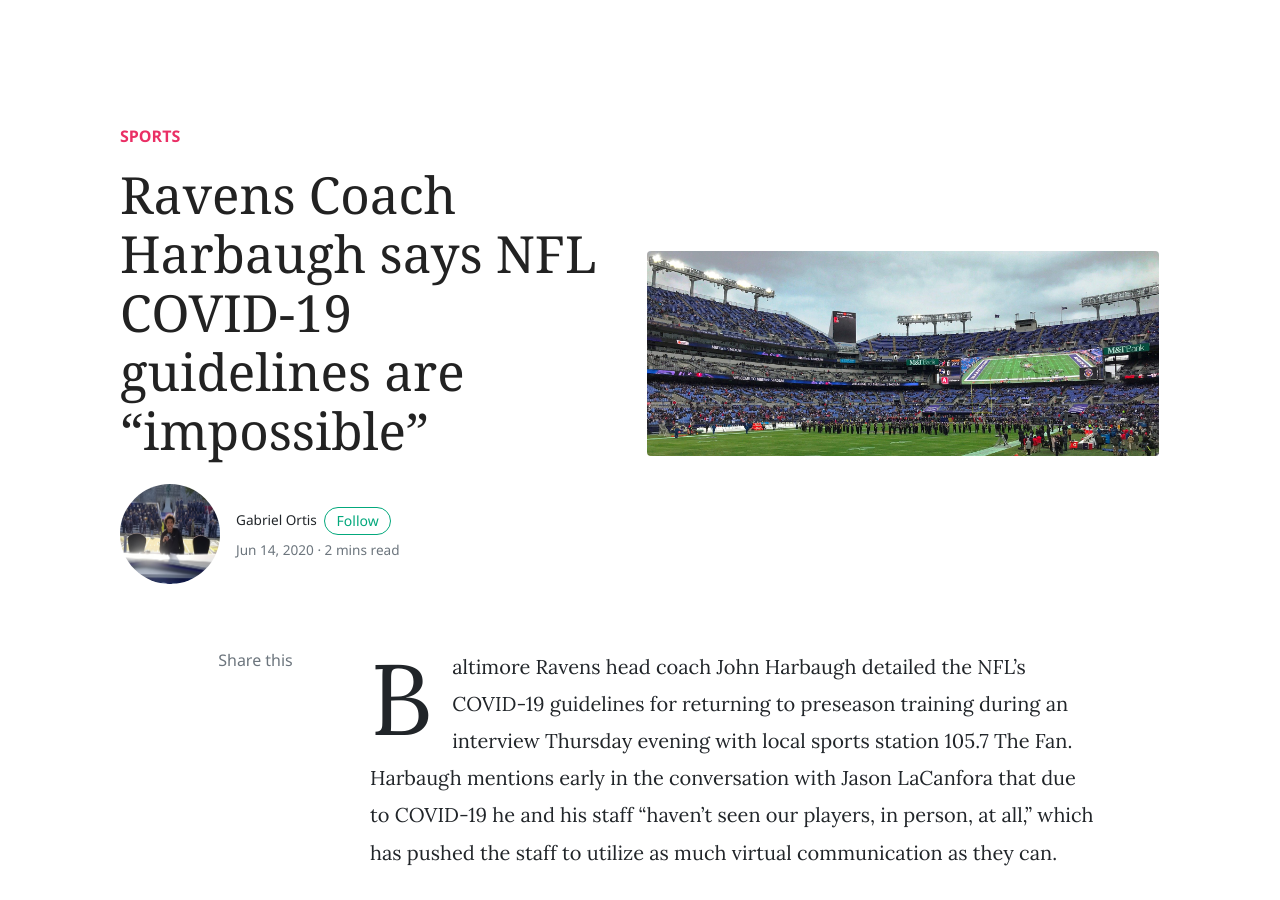
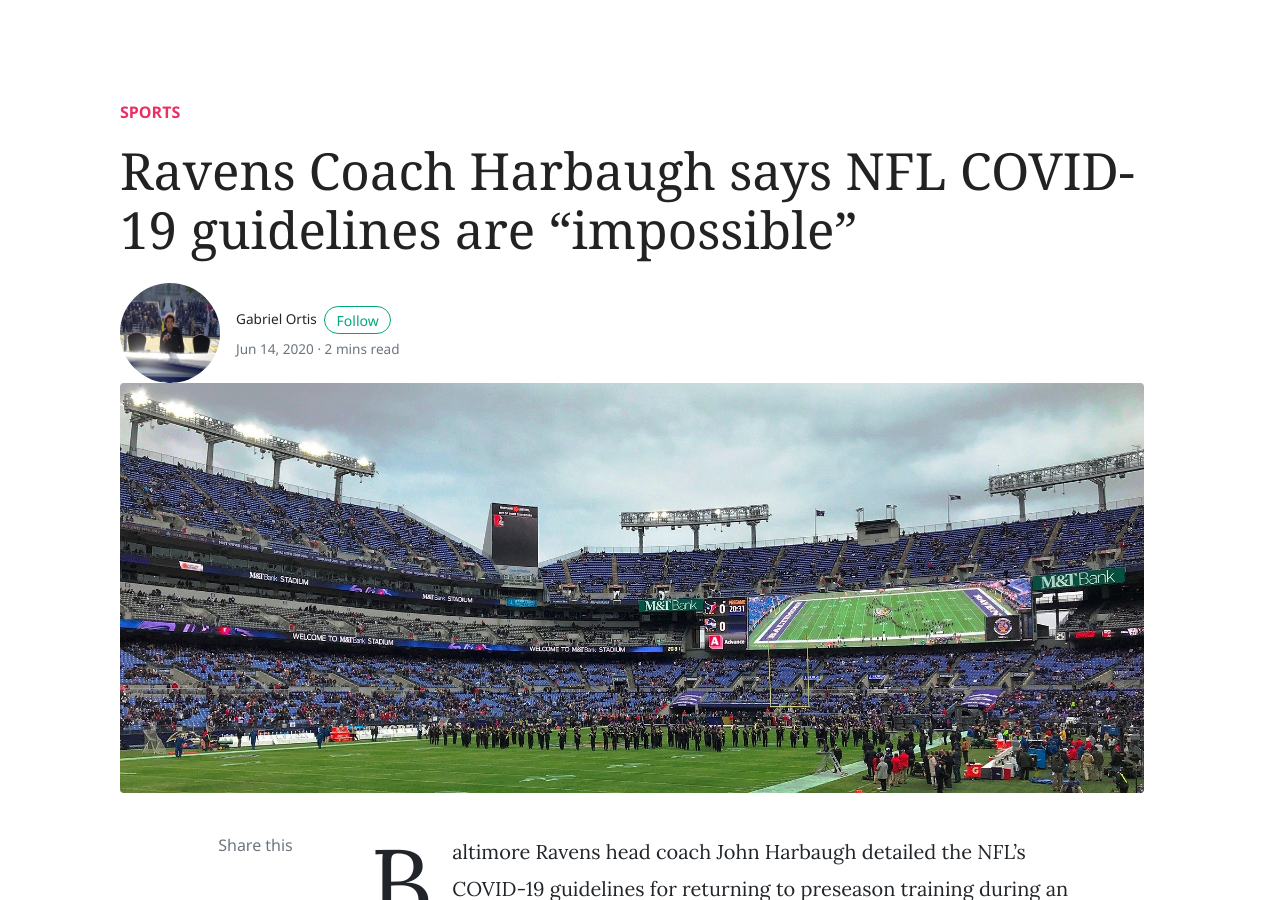
Before and after one commit to connormcdxc/The-LT-Sentinel, a Jekyll site: the page built from _posts/2020-06-14-harbaugh-covid.md, in a window 1280 px wide and 900 px high. Built offline with Jekyll 4.4.1, drawn with Linux system fonts in a browser that asks for light colours; nearby versions of some CDN libraries; some web fonts are replaced; comment, search, counter and statistics services are not loaded.

Commit message:
Update post.html

```diff
--- a/_layouts/post.html
+++ b/_layouts/post.html
@@ -5,8 +5,10 @@
 <div class="container">
 <div class="jumbotron jumbotron-fluid mb-3 pl-0 pt-0 pb-0 bg-white position-relative">
 		<div class="h-100 tofront">
-			<div class="row {% if page.image %} justify-content-between {% else %} justify-content-center {% endif %}">
-				<div class="{% if page.image %} col-md-6 {% else %} col-md-8 {% endif %} pr-0 pr-md-4 pt-4 pb-4 align-self-center">
+			<!--<div class="row {% if page.image %} justify-content-between {% else %} justify-content-center {% endif %}">-->
+			<div>
+				<!--<div class="{% if page.image %} col-md-6 {% else %} col-md-8 {% endif %} pr-0 pr-md-4 pt-4 pb-4 align-self-center">-->
+				<div>
 					<p class="text-uppercase font-weight-bold">
                         <span class="catlist">
 						{% for category in page.categories %}
@@ -25,7 +27,8 @@
 					</div>
 				</div>
                 {% if page.image %}
-				<div class="col-md-6 pr-0 align-self-center">
+				<!--<div class="col-md-6 pr-0 align-self-center">-->
+				<div>
 					<img class="rounded" src="{% if page.image contains "://" %}{{ page.image }}{% else %}{{ site.baseurl }}/{{ page.image }}{% endif %}" alt="{{ page.title }}">
 				</div>
                 {% endif %}
```
